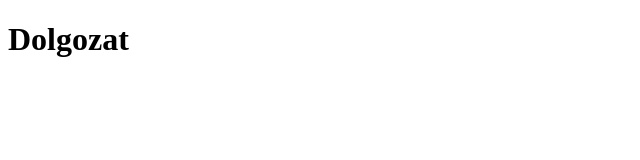
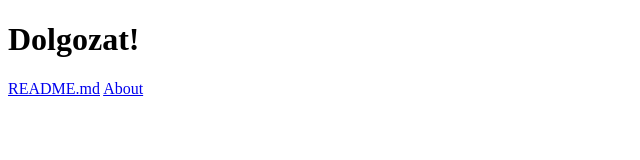
Before and after one commit to gytom/Dolgozat, a plain HTML site: page index.html in a window 1280 px wide. Shown: the whole page, without its empty margins (0-640 px from the left). Drawn offline with Linux system fonts and the light colour scheme.

Commit message:
Update index.html

```diff
--- a/index.html
+++ b/index.html
@@ -6,6 +6,8 @@
     <title>My First HTML Page</title>
 </head>
 <body>
-    <h1>Dolgozat</h1>
+    <h1>Dolgozat!</h1>
+    <a href="./README.md" target="_blank">README.md</a>
+    <a href="about.html">About</a>
 </body>
 </html>
```
